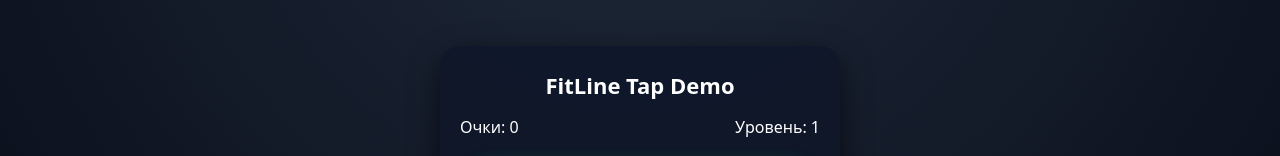
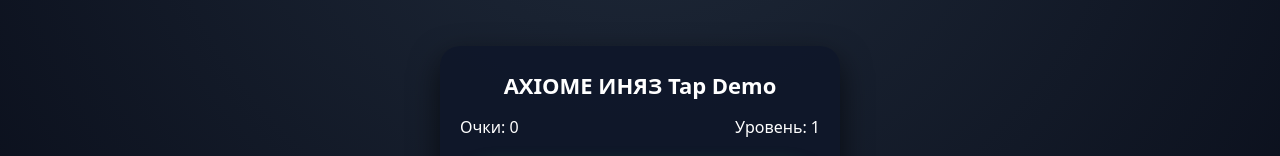
Before and after one commit to FAN-LOKO/miniup-tap, a plain HTML site: page index.html in a window 1280 px wide. Shown: the part 222-378 px from the top of the page. Drawn offline with Linux system fonts and the light colour scheme.

Commit message:
Update index.html

```diff
--- a/index.html
+++ b/index.html
@@ -8,7 +8,7 @@
 </head>
 <body>
   <div class="app">
-    <h1>FitLine Tap Demo</h1>
+    <h1>AXIOME ИНЯЗ Tap Demo</h1>
 
     <div class="stats">
       <div>Очки: <span id="score">0</span></div>
```
